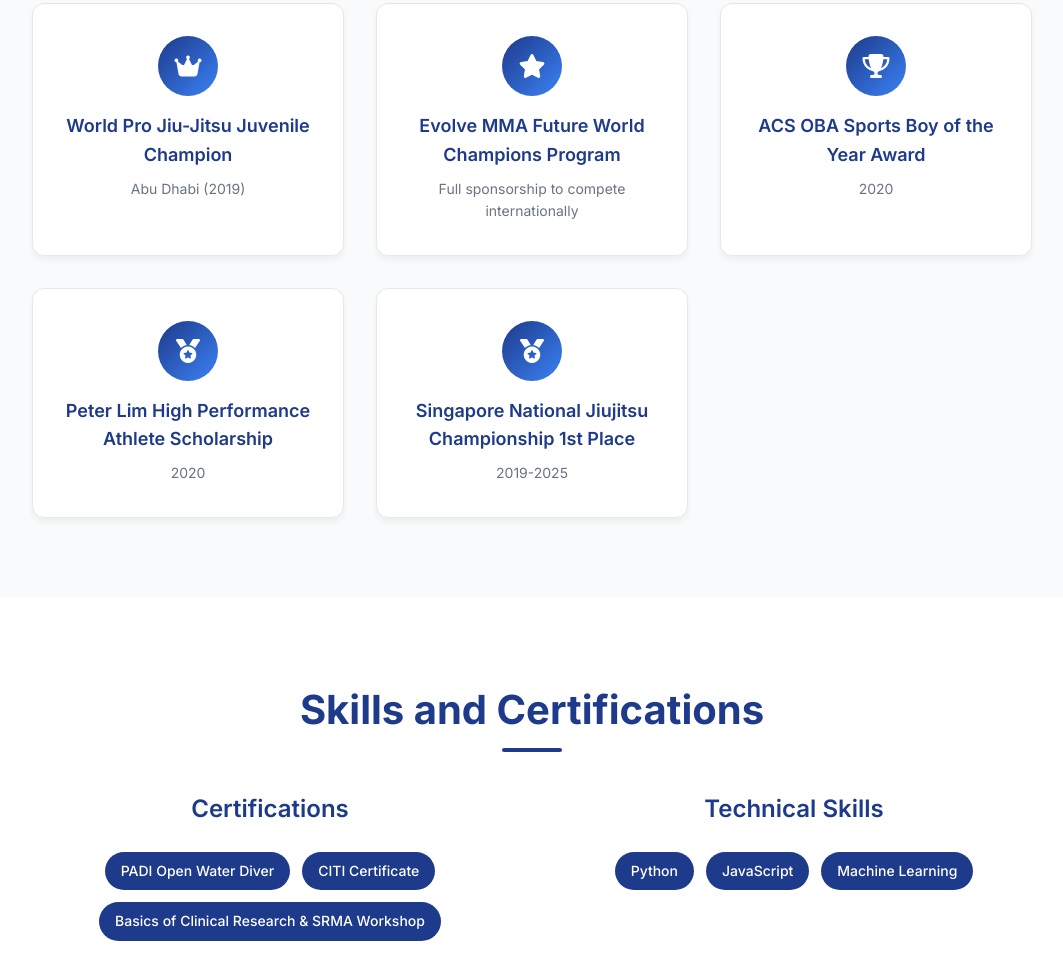
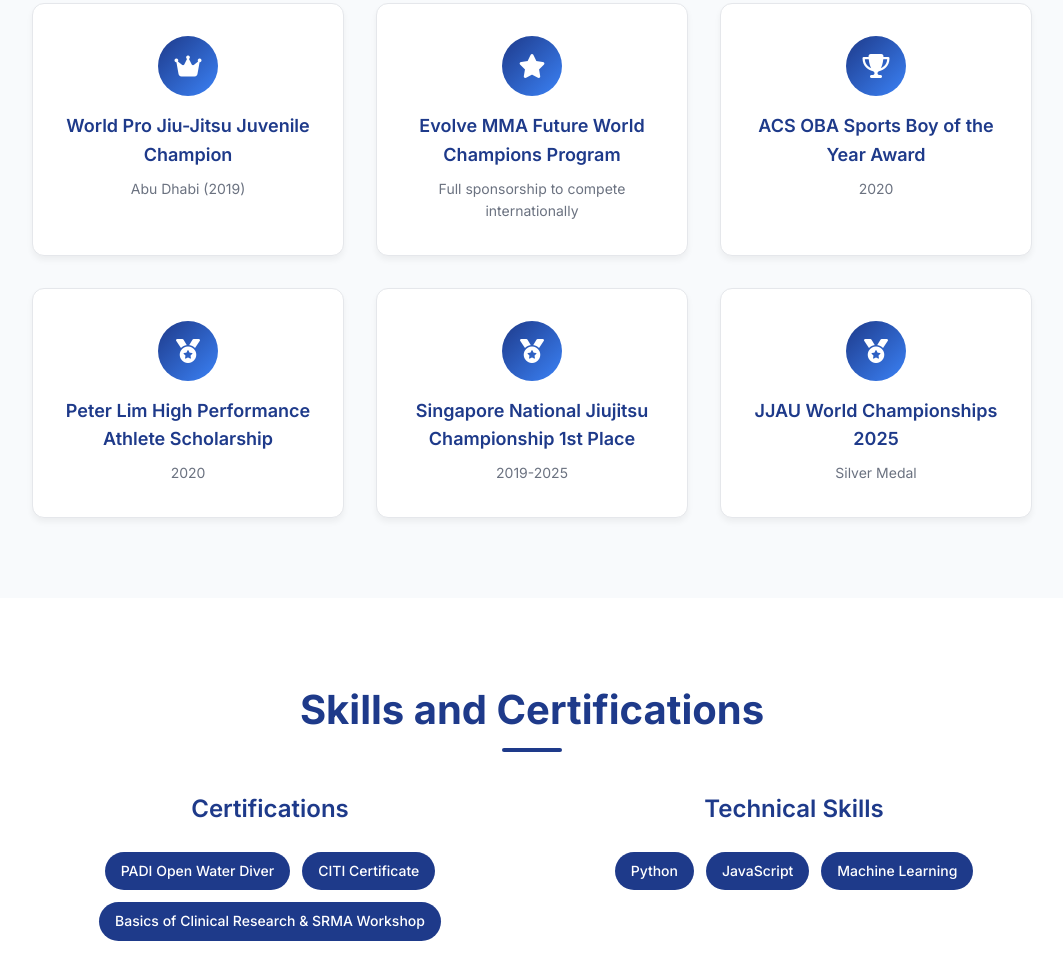
Before and after one commit to noahlimjj/noahcv, a plain HTML site: page index.html in a window 1280 px wide. Shown: the part 2801-3760 px from the top of the page, without its empty margins (108-1171 px from the left). Drawn offline with Linux system fonts and the light colour scheme.

Commit message:
Add JJAU World Championships 2025 Silver; add link to Necrotizing Fasciitis research

```diff
--- a/data.js
+++ b/data.js
@@ -65,6 +65,12 @@ const websiteData = {
             organization: "Abu Dhabi",
             year: "2019",
             icon: "fas fa-crown"
+        },
+        {
+            title: "JJAU World Championships 2025",
+            organization: "Silver Medal",
+            year: "2025",
+            icon: "fas fa-medal"
         }
     ],
 
@@ -98,7 +104,8 @@ const websiteData = {
         {
             conference: "Prognostic Factors Study",
             type: "Research",
-            title: "Prognostic Factors in Necrotizing Fasciitis: 17-Year Retrospective Study (Singapore)"
+            title: "Prognostic Factors in Necrotizing Fasciitis: 17-Year Retrospective Study (Singapore)",
+            link: "https://annals.edu.sg/extremity-necrotising-fasciitis-outcomes/"
         }
     ],
 
--- a/index.html
+++ b/index.html
@@ -190,6 +190,13 @@
                     <h4>Singapore National Jiujitsu Championship 1st Place</h4>
                     <p>2019-2025</p>
                 </div>
+                <div class="award-item">
+                    <div class="award-icon">
+                        <i class="fas fa-medal"></i>
+                    </div>
+                    <h4>JJAU World Championships 2025</h4>
+                    <p>Silver Medal</p>
+                </div>
             </div>
         </div>
     </section>
@@ -242,7 +249,7 @@
                     <h3>Prognostic Factors in Necrotizing Fasciitis</h3>
                     <span class="research-type">Research</span>
                 </div>
-                <p class="research-title">Prognostic Factors in Necrotizing Fasciitis: 17-Year Retrospective Study (Singapore)</p>
+                <p class="research-title"><a href="https://annals.edu.sg/extremity-necrotising-fasciitis-outcomes/" target="_blank">Prognostic Factors in Necrotizing Fasciitis: 17-Year Retrospective Study (Singapore)</a></p>
             </div>
         </div>
     </section>
@@ -344,6 +351,7 @@
                     <li>ACS OBA Sports Boy of the Year Award (2020)</li>
                     <li>Peter Lim High Performance Athlete Scholarship (2020)</li>
                     <li>Singapore National Jiujitsu Championship 1st Place (2019-2025)</li>
+                    <li>JJAU World Championships 2025 – Silver Medal</li>
                 </ul>
             </div>
             <div class="pdf-cv-section">
```
